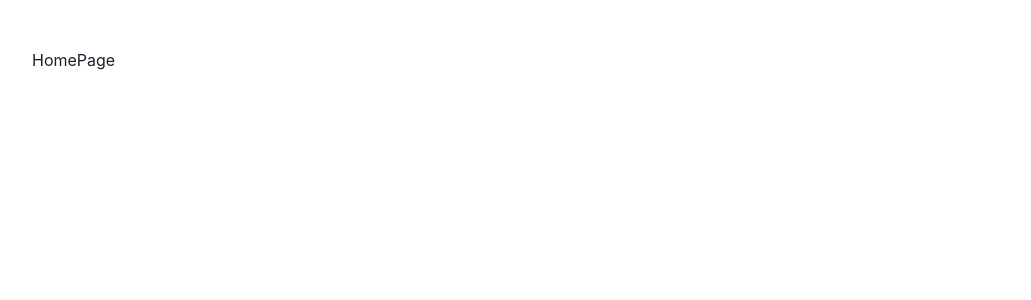
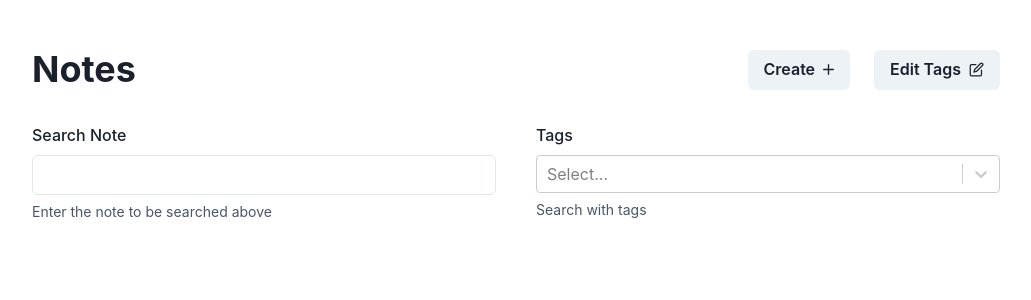
Before and after one commit to akshatsabavat/markdown-note-app, a React (Vite) app in the folder note-app/: page / in a window 1280 px wide. Shown: the top 300 px of the page, without its empty margins (124-1155 px from the left). Built offline with nearby package versions, Linux system fonts and the light colour scheme.

Commit message:
List render logic added

```diff
--- a/note-app/package.json
+++ b/note-app/package.json
@@ -9,6 +9,7 @@
     "preview": "vite preview"
   },
   "dependencies": {
+    "@chakra-ui/icons": "^2.0.17",
     "react": "^18.2.0",
     "react-dom": "^18.2.0",
     "uuid": "^9.0.0",
--- a/note-app/src/App.tsx
+++ b/note-app/src/App.tsx
@@ -1,9 +1,10 @@
 import { Container, Tag } from "@chakra-ui/react";
 import NewNote from "./pages/NewNote";
-import { Route, Routes, Navigate } from "react-router-dom";
+import { Route, Routes, Navigate, useNavigate } from "react-router-dom";
 import useLocalStorage from "./hooks/useLocalStorage";
 import { useMemo } from "react";
 import { v4 as uuidv4 } from "uuid";
+import NoteList from "./pages/NoteList";
 
 export type Note = {
   id: string;
@@ -32,7 +33,7 @@ export type Tag = {
 
 const App = () => {
   const [notes, setNotes] = useLocalStorage<RawNote[]>("Notes", []);
-  const [tags, setTags] = useLocalStorage<RawNote[]>("Tags", []);
+  const [tags, setTags] = useLocalStorage<Tag[]>("Tags", []);
 
   const notesAndTags = useMemo(() => {
     return notes.map((note) => {
@@ -44,7 +45,7 @@ const App = () => {
   }, [notes, tags]);
 
   const onCreateNote = ({ tags, ...data }: NoteData) => {
-    setNotes((prevNote: RawNote[]) => {
+    setNotes((prevNote: Tag[]) => {
       return [
         ...prevNote,
         { ...data, id: uuidv4(), tagIds: tags.map((tag) => tag.id) },
@@ -59,10 +60,25 @@ const App = () => {
   return (
     <Container maxWidth="1000px" marginY="3rem">
       <Routes>
-        <Route path="/" element={<h1>HomePage</h1>} />
+        <Route
+          path="/"
+          element={
+            <NoteList
+              notes={notesAndTags}
+              availableTags={tags}
+              onAddTag={onAddTag}
+            />
+          }
+        />
         <Route
           path="/new"
-          element={<NewNote onAddTag={onAddTag} onSubmit={onCreateNote} />}
+          element={
+            <NewNote
+              availableTags={tags}
+              onAddTag={onAddTag}
+              onSubmit={onCreateNote}
+            />
+          }
         />
         <Route path="/:id">
           <Route index element={<h1>Show</h1>} />
--- a/note-app/src/components/Form.tsx
+++ b/note-app/src/components/Form.tsx
@@ -5,26 +5,29 @@ import {
   FormLabel,
   Textarea,
   Input,
-  Select,
   Button,
 } from "@chakra-ui/react";
 import { useRef, useState } from "react";
 import { NoteData, Tag } from "../App";
 import CreatableSelect from "react-select/creatable";
 import { v4 as uuidv4 } from "uuid";
+import { useNavigate } from "react-router-dom";
 
 type FormComponentProps = {
   onSubmit: (data: NoteData) => void;
   onAddTag: (data: Tag) => void;
+  availableTags: Tag[];
 };
 
 const FormComponent: React.FC<FormComponentProps> = ({
   onSubmit,
   onAddTag,
+  availableTags,
 }) => {
   const titleRef = useRef<HTMLInputElement>(null);
   const markdownRef = useRef<HTMLTextAreaElement>(null);
   const [Tags, setTags] = useState<Tag[]>([]);
+  const navigate = useNavigate();
 
   const [formData, setFormData] = useState<NoteData>({
     title: "",
@@ -39,8 +42,8 @@ const FormComponent: React.FC<FormComponentProps> = ({
       markdown: markdownRef.current!.value,
       tags: [],
     });
-    // onSubmit(formData);
-    console.log(formData);
+    onSubmit(formData);
+    navigate("..");
   };
 
   return (
@@ -63,6 +66,12 @@ const FormComponent: React.FC<FormComponentProps> = ({
             value={Tags.map((tag) => {
               return { label: tag.label, value: tag.id };
             })}
+            options={availableTags.map((tag) => {
+              return {
+                label: tag.label,
+                value: tag.id,
+              };
+            })}
             onChange={(tagArray) => {
               setTags(
                 tagArray.map((tag) => {
@@ -75,7 +84,12 @@ const FormComponent: React.FC<FormComponentProps> = ({
       </Flex>
       <FormControl id="textarea">
         <FormLabel>Body</FormLabel>
-        <Textarea isRequired ref={markdownRef} height="400px" />
+        <Textarea
+          isRequired
+          ref={markdownRef}
+          marginBottom="2rem"
+          height="250px"
+        />
       </FormControl>
       <Button type="submit">Submit</Button>
     </form>
--- a/note-app/src/pages/NewNote.tsx
+++ b/note-app/src/pages/NewNote.tsx
@@ -5,15 +5,24 @@ import FormComponent from "../components/Form";
 type NewNoteProps = {
   onSubmit: (data: NoteData) => void;
   onAddTag: (data: Tag) => void;
+  availableTags: Tag[];
 };
 
-const NewNote: React.FC<NewNoteProps> = ({ onSubmit, onAddTag }) => {
+const NewNote: React.FC<NewNoteProps> = ({
+  onSubmit,
+  onAddTag,
+  availableTags,
+}) => {
   return (
     <>
       <Heading as="h1" marginBottom="2rem">
         New Note
       </Heading>
-      <FormComponent onSubmit={onSubmit} onAddTag={onAddTag} />
+      <FormComponent
+        availableTags={availableTags}
+        onSubmit={onSubmit}
+        onAddTag={onAddTag}
+      />
     </>
   );
 };
--- /dev/null
+++ b/note-app/src/pages/NoteList.tsx
@@ -0,0 +1,112 @@
+import {
+  Heading,
+  Button,
+  Flex,
+  Spacer,
+  FormControl,
+  Input,
+  FormLabel,
+  FormHelperText,
+  Container,
+  Grid,
+  GridItem,
+} from "@chakra-ui/react";
+import { AddIcon, EditIcon } from "@chakra-ui/icons";
+import { useRef, useState, useMemo } from "react";
+import { Note, Tag } from "../App";
+import useLocalStorage from "../hooks/useLocalStorage";
+import CreatableSelect from "react-select/creatable";
+import { v4 as uuidv4 } from "uuid";
+
+type NoteListProps = {
+  availableTags: Tag[];
+  onAddTag: (data: Tag) => void;
+  notes: Note[];
+};
+
+const NoteList: React.FC<NoteListProps> = ({
+  availableTags,
+  onAddTag,
+  notes,
+}) => {
+  const searchTitleRef = useRef<HTMLInputElement>(null);
+  const [Tags, setTags] = useState<Tag[]>([]);
+  const [title, setTitle] = useState("");
+
+  const filteredNotes = useMemo(() => {
+    return notes.filter((note) => {
+      return (
+        (title === "" ||
+          note.title.toLowerCase().includes(title.toLowerCase())) &&
+        (Tags.length === 0 ||
+          Tags.every((tag) =>
+            note.tags.some((noteTag) => noteTag.id === tag.id)
+          ))
+      );
+    });
+  }, [notes, Tags, title]);
+
+  return (
+    <>
+      <Flex align="center" gap="1.5rem" justifyContent="space-between">
+        <Heading as="h1">Notes</Heading>
+        <Spacer />
+        <Button padding="1rem" rightIcon={<AddIcon boxSize={11} />}>
+          Create
+        </Button>
+        <Button padding="1rem" rightIcon={<EditIcon boxSize={15} />}>
+          Edit Tags
+        </Button>
+      </Flex>
+      <form>
+        <Flex gap="2.5rem" marginY="2rem">
+          <FormControl id="input1">
+            <FormLabel>Search Note</FormLabel>
+            <Input
+              onChange={(e) => setTitle(e.target.value)}
+              ref={searchTitleRef}
+              type="text"
+              name="searchTitle"
+            />
+            <FormHelperText>Enter the note to be searched above</FormHelperText>
+          </FormControl>
+          <FormControl id="input2">
+            <FormLabel>Tags</FormLabel>
+            <CreatableSelect
+              isMulti
+              onCreateOption={(label) => {
+                const newTag = { id: uuidv4(), label };
+                onAddTag(newTag);
+                setTags((prev) => [...prev, newTag]);
+              }}
+              value={Tags.map((tag) => {
+                return { label: tag.label, value: tag.id };
+              })}
+              options={availableTags.map((tag) => {
+                return {
+                  label: tag.label,
+                  value: tag.id,
+                };
+              })}
+              onChange={(tagArray) => {
+                setTags(
+                  tagArray.map((tag) => {
+                    return { label: tag.label, id: tag.value };
+                  })
+                );
+              }}
+            />
+            <FormHelperText>Search with tags</FormHelperText>
+          </FormControl>
+        </Flex>
+      </form>
+      <Grid templateColumns="repeat(3,1fr)">
+        {filteredNotes.map((note) => {
+          return <h1 key={note.id}>hi</h1>;
+        })}
+      </Grid>
+    </>
+  );
+};
+
+export default NoteList;
```
Also changed, not shown: 1 other file (tests, documents, lock files or other folders).
